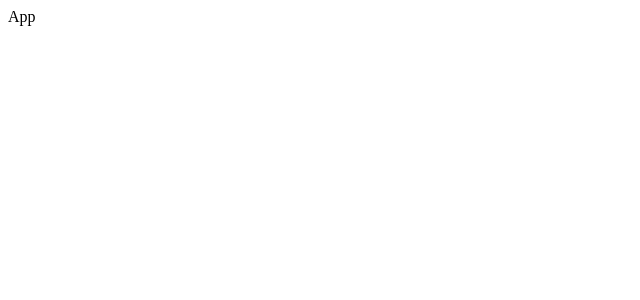
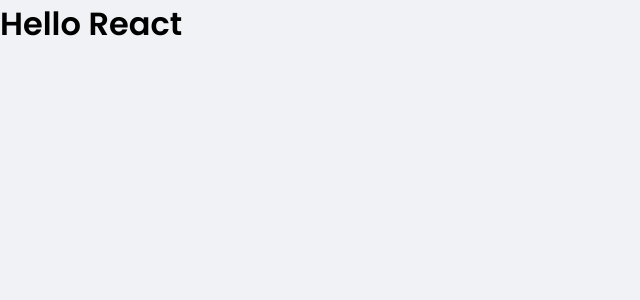
Before and after one commit to jardelbordignon/Ignite-DTMoney, a React (Create React App) app: page / in a window 1280 px wide. Shown: the top 300 px of the page, without its empty margins (0-640 px from the left). Built offline with nearby package versions, Linux system fonts and the light colour scheme.

Commit message:
Font and global style

```diff
--- a/public/index.html
+++ b/public/index.html
@@ -1,10 +1,14 @@
 <!DOCTYPE html>
 <html lang="en">
   <head>
+    <link rel="preconnect" href="https://fonts.gstatic.com">
+
     <meta charset="utf-8" />
     <meta name="viewport" content="width=device-width, initial-scale=1" />
 
     <link rel="shortcut icon" href="favicon.png" type="image/png" />
+
+    <link href="https://fonts.googleapis.com/css2?family=Poppins:wght@400;600&display=swap" rel="stylesheet">
 
     <title>DTMoney</title>
   </head>
--- a/src/App.tsx
+++ b/src/App.tsx
@@ -1,7 +1,10 @@
+import { GlobalStyle } from './styles/global'
+
 export function App() {
   return (
     <div className="App">
-      App
+      <h1>Hello React</h1>
+      <GlobalStyle />
     </div>
   );
 }
--- /dev/null
+++ b/src/styles/global.ts
@@ -0,0 +1,64 @@
+import { createGlobalStyle } from 'styled-components'
+
+import theme from './theme.json'
+
+export const GlobalStyle = createGlobalStyle`
+  :root {
+    --primary: ${theme.colors.primary};
+    --primary-light: ${theme.colors.primaryLight};
+    --secondary: ${theme.colors.secondary};
+    --tertiary: ${theme.colors.tertiary};
+
+    --texts: ${theme.colors.texts};
+    --texts: ${theme.colors.titles};
+
+    --background: ${theme.colors.background};
+    --shape: ${theme.colors.shape};
+  }
+
+  * {
+    margin: 0;
+    padding: 0;
+    box-sizing: border-box;
+  }
+
+  html {
+    @media (max-width: 1080px) {
+      font-size: 93.75%;
+    }
+
+    @media (max-width: 720px) {
+      font-size: 87.5%;
+    }
+  }
+
+  body {
+    background: var(--background);
+    -webkit-font-smoothing: antialiased;
+  }
+
+  body, input, textarea, button {
+    font-family: 'Poppins', sans-serif;
+    font-weight: 400;
+  }
+
+  h1, h2, h3, h4, h5, h6, strong {
+    font-weight: 600;
+  }
+
+  a {
+    text-decoration: none;
+    cursor: pointer;
+  }
+
+  button {
+    border: 0;
+    outline: none;
+    cursor: pointer;
+  }
+
+  [disabled] {
+    opacity: 0.6;
+    cursor: not-allowed;
+  }
+`
--- /dev/null
+++ b/src/styles/theme.json
@@ -0,0 +1,12 @@
+{
+  "colors": {
+    "primary": "#5429CC",
+    "primaryLight": "#6933FF",
+    "secondary": "#33CC95",
+    "tertiary": "#E62E4D",
+    "titles": "#363F5F",
+    "texts": "#969CB3",
+    "background": "#F0F2F5",
+    "shape": "#FFF"
+  }
+}
```
